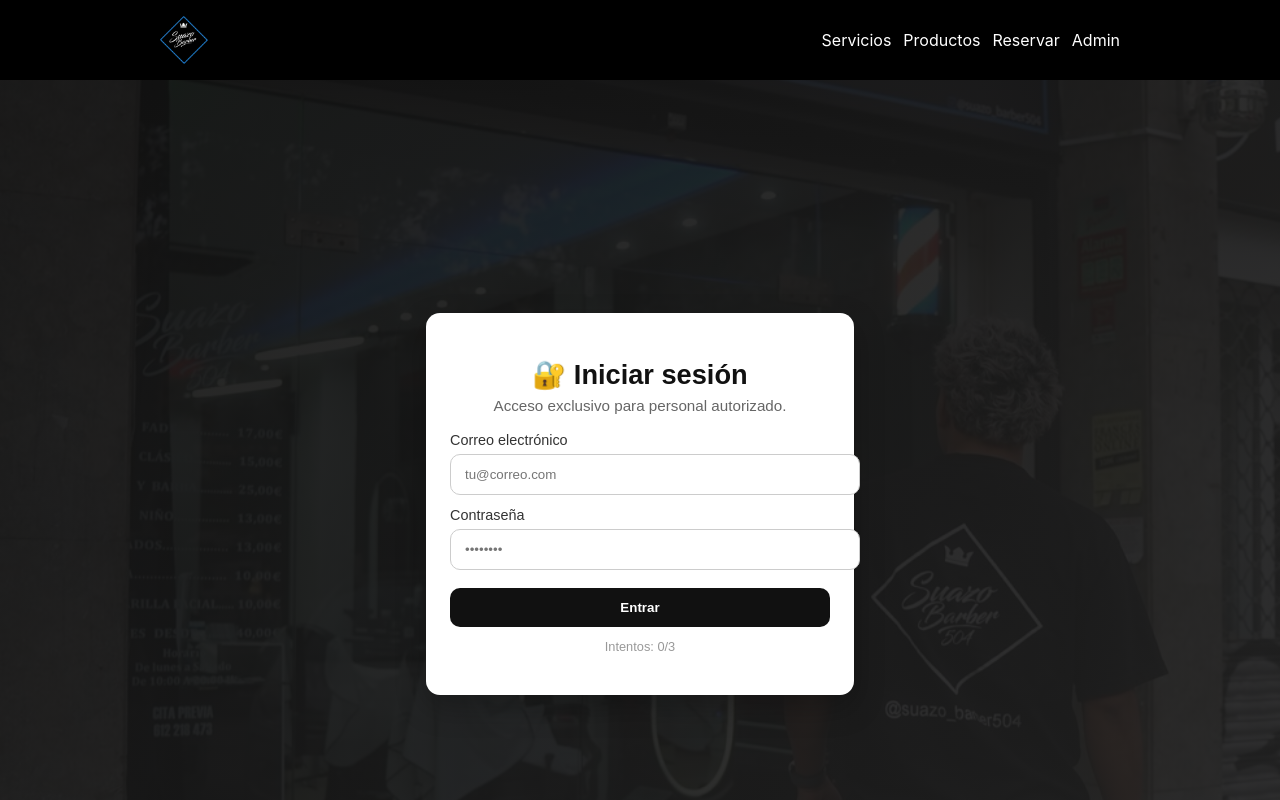
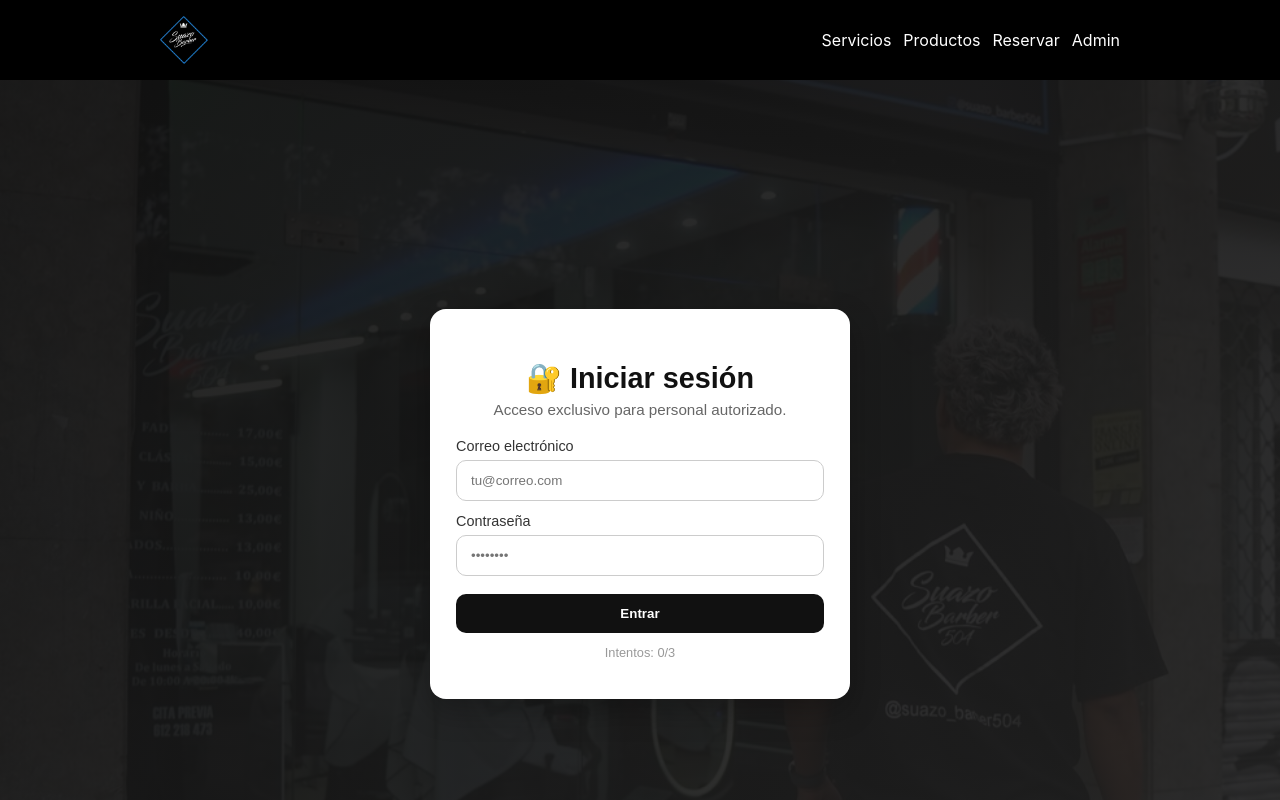
Before and after one commit to barbearia-suazo-site/client, a Next.js app: page /login in a window 1280 px wide. Shown: the top 800 px of the page. Built offline with nearby package versions, Linux system fonts and the light colour scheme; no server answers.

Commit message:
Update login.jsx

```diff
--- a/pages/login.jsx
+++ b/pages/login.jsx
@@ -3,7 +3,7 @@ import { useEffect, useState } from "react";
 import { useRouter } from "next/router";
 import axios from "axios";
 
-const API = process.env.NEXT_PUBLIC_API_URL;
+const API = process.env.NEXT_PUBLIC_API_URL || "http://localhost:5000";
 
 // Solo estos correos pueden ir al /admin
 const ADMIN_ALLOWLIST = new Set(["admin@suazo.com", "admin@hiago.com"]);
@@ -126,17 +126,18 @@ export default function Login() {
         onSubmit={handleLogin}
         style={{
           width: "100%",
-          maxWidth: 380,
+          maxWidth: 420,         // 👈 quadrado branco mais largo
           background: "#fff",
-          borderRadius: 14,
+          borderRadius: 16,
           boxShadow: "0 12px 30px rgba(0,0,0,0.25)",
-          padding: "28px 24px",
+          padding: "32px 26px 26px",
+          boxSizing: "border-box", // 👈 inputs não passam para fora
         }}
       >
         <h1
           style={{
             marginBottom: 6,
-            fontSize: "1.7rem",
+            fontSize: "1.8rem",
             color: "#111",
             textAlign: "center",
           }}
@@ -149,7 +150,7 @@ export default function Login() {
             textAlign: "center",
             color: "#666",
             fontSize: ".95rem",
-            marginBottom: 18,
+            marginBottom: 20,
           }}
         >
           Acceso exclusivo para personal autorizado.
@@ -214,6 +215,7 @@ export default function Login() {
             marginTop: 6,
             marginBottom: 12,
             outline: "none",
+            boxSizing: "border-box", // 👈 garante que cabe no card
           }}
         />
 
@@ -239,6 +241,7 @@ export default function Login() {
             marginTop: 6,
             marginBottom: 18,
             outline: "none",
+            boxSizing: "border-box",
           }}
         />
 
```
